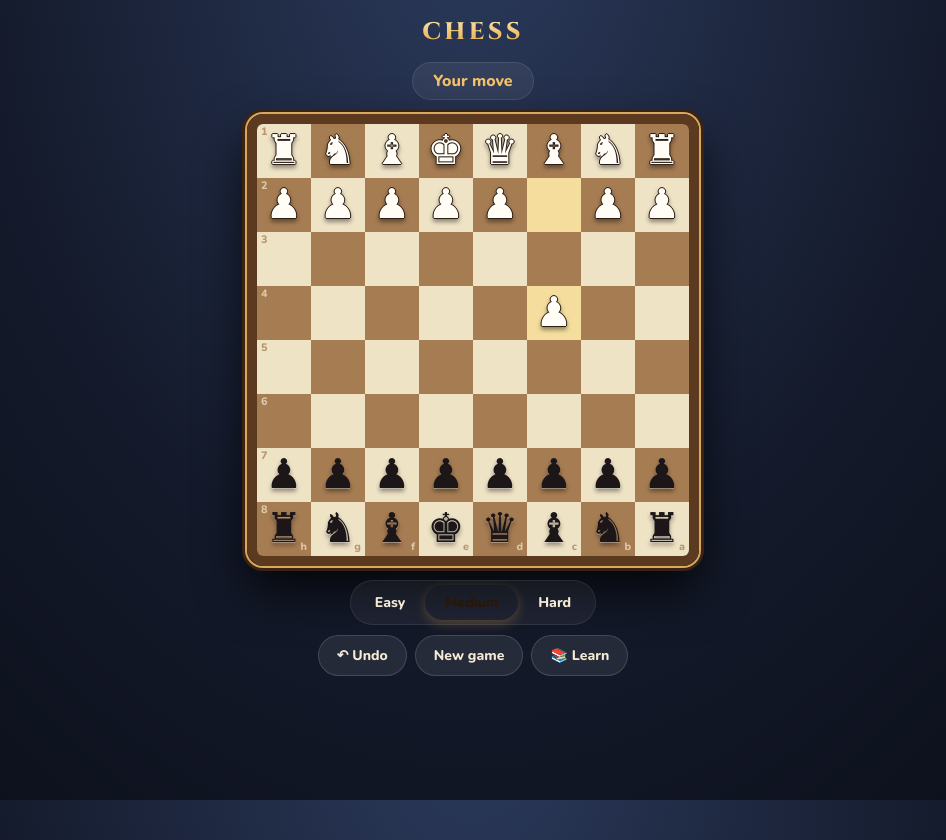
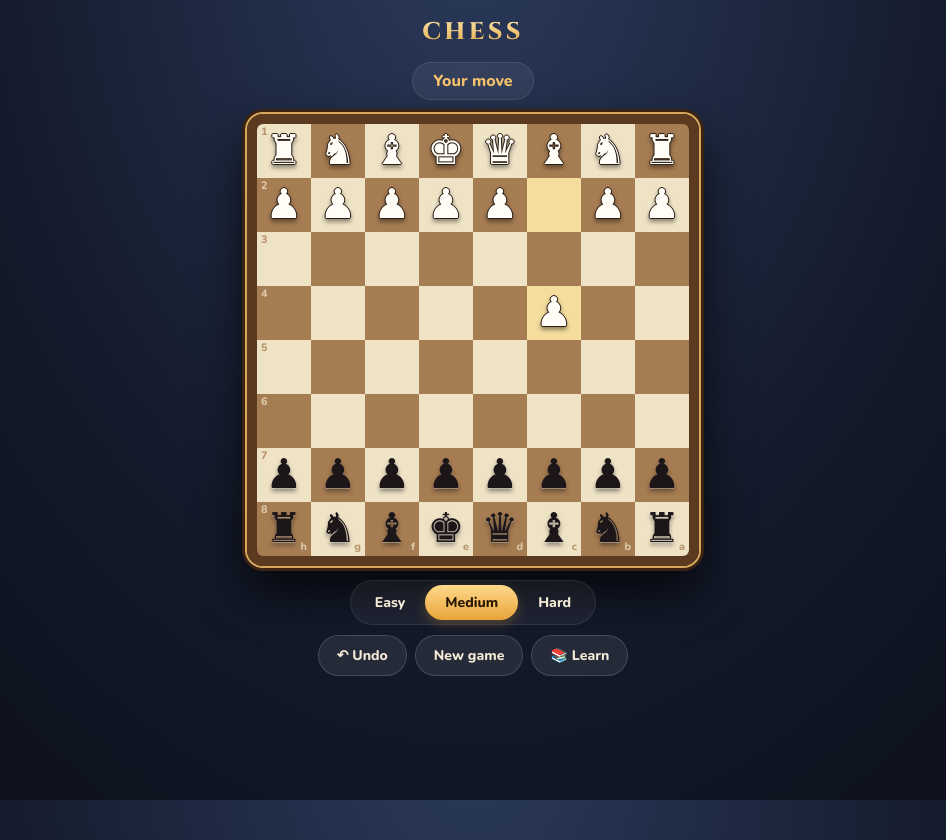
Before and after one commit to dev-himchita/dev-himchita.github.io, a plain HTML site: page chess.html in a window 1280 px wide. Shown: the whole page, without its empty margins (167-1113 px from the left). Drawn offline with nearby package versions, Linux system fonts and the light colour scheme.

Commit message:
Add files via upload

```diff
--- a/chess.html
+++ b/chess.html
@@ -13,7 +13,7 @@ body{min-height:100vh;background:radial-gradient(ellipse at 50% -10%,#2b3a5c 0%,
 h1{margin:2px 0 0;font:800 24px Cinzel,Georgia,serif;letter-spacing:.14em;text-transform:uppercase;background:linear-gradient(180deg,#ffe9b0,#e0a43f);-webkit-background-clip:text;background-clip:text;color:transparent}
 #status{min-height:20px;font-size:16px;font-weight:800;color:var(--gold);text-align:center;padding:7px 20px;border-radius:999px;background:#ffffff10;border:1px solid #ffffff18}
 #board{width:var(--bw);height:var(--bw);display:grid;grid-template-columns:repeat(8,minmax(0,1fr));grid-template-rows:repeat(8,minmax(0,1fr));border:10px solid #5b3a20;border-radius:16px;overflow:hidden;box-sizing:content-box;box-shadow:0 0 0 2px #d9a85f,0 0 0 5px #3a2312,0 24px 50px #000c,inset 0 0 18px #0008}
-.sq{position:relative;overflow:hidden;min-width:0;min-height:0;display:flex;align-items:center;justify-content:center;font-size:calc(var(--sq)*.76);line-height:1;cursor:pointer;user-select:none}
+.sq{position:relative;overflow:visible;min-width:0;min-height:0;display:flex;align-items:center;justify-content:center;font-size:calc(var(--sq)*.76);line-height:1;cursor:pointer;user-select:none}
 .sq.l{background:#efe3c6}.sq.d{background:#a67c52}
 .sq.last{box-shadow:inset 0 0 0 100px rgba(255,214,90,.38)}
 .sq.sel{box-shadow:inset 0 0 0 100px rgba(90,210,140,.5)}
@@ -26,15 +26,13 @@ h1{margin:2px 0 0;font:800 24px Cinzel,Georgia,serif;letter-spacing:.14em;text-t
 .w,.b{filter:drop-shadow(0 3px 2px #0006)}
 .w{color:#fffdf5;text-shadow:1px 0 #2a1d14,-1px 0 #2a1d14,0 1px #2a1d14,0 -1px #2a1d14}
 .b{color:#1d1618;text-shadow:0 1px 0 #fff5}
-.mv{animation:pop .28s ease-out}
-@keyframes pop{0%{transform:scale(1.35) translateY(-8%)}100%{transform:none}}
 #ctl{display:flex;flex-direction:column;gap:10px;align-items:center}
 #acts{display:flex;gap:8px;flex-wrap:wrap;justify-content:center}
 button{font:800 14px Nunito,system-ui,sans-serif;color:var(--ink);background:#ffffff14;border:1px solid #ffffff26;border-radius:999px;padding:10px 18px;cursor:pointer;transition:.2s}
 button:active{transform:scale(.96)}
 #seg{display:flex;padding:4px;background:#ffffff0d;border:1px solid #ffffff14;border-radius:999px}
 #seg button{background:none;border:none;padding:8px 20px}
-button.on{background:linear-gradient(180deg,#ffd98a,#e8a43a);color:#2a1704;box-shadow:0 4px 12px #e8a43a44}
+#seg button.on,button.on{background:linear-gradient(180deg,#ffd98a,#e8a43a);color:#2a1704;box-shadow:0 4px 12px #e8a43a44}
 #lcard{display:none;width:min(94vw,480px);box-sizing:border-box;text-align:center;font-size:15px;line-height:1.4;padding:16px;border-radius:20px;background:#ffffff0f;border:1px solid #ffffff1c}
 #lcard b{display:block;font:800 18px Cinzel,Georgia,serif;letter-spacing:.06em;color:var(--gold);margin-bottom:6px}#lcard p{margin:0 0 12px;opacity:.9}
 #lcard div{display:flex;gap:6px;justify-content:center;flex-wrap:wrap}
@@ -139,7 +137,7 @@ const L=[
 ];
 let prog={};try{prog=JSON.parse(localStorage.getItem('chessProg')||'{}')}catch(e){}
 /* UI */
-let S=start(),hist=[],last=null,sel=null,lv=2,busy=false,over=false,pend=null,me='w',pz=null,pdone=false,fb='';
+let anim=null,S=start(),hist=[],last=null,sel=null,lv=2,busy=false,over=false,pend=null,me='w',pz=null,pdone=false,fb='';
 const bd=document.getElementById('board'),stat=document.getElementById('status');
 function status(){if(pz!==null)return fb||('Find the best move for '+(me==='w'?'White':'Black'));const ms=legal(S),ck=inChk(S,S.turn);
  if(!ms.length){over=true;return ck?(S.turn===me?'Checkmate — I win!':'Checkmate — you win! 🎉'):'Stalemate — a draw.'}
@@ -152,12 +150,12 @@ function render(){
   if(last&&(i===last.f||i===last.t))d.classList.add('last');
   if(i===sel)d.classList.add('sel');if(i===ks)d.classList.add('chk');
   if(targets.some(m=>m.t===i)){d.classList.add('tg');if(S.b[i])d.classList.add('cp')}
-  const p=S.b[i];if(p){const s=document.createElement('span');s.className=col(p)+(last&&i===last.t?' mv':'');s.textContent=GL[p.toUpperCase()]+'\uFE0E';d.appendChild(s)}
+  const p=S.b[i];if(p){const s=document.createElement('span');s.className=col(p);if(anim&&last===anim&&i===anim.t){const a=anim,fk=j=>me==='w'?j:63-j,dx=(fk(a.f)&7)-(fk(a.t)&7),dy=(fk(a.f)>>3)-(fk(a.t)>>3);d.style.zIndex=5;s.animate([{transform:`translate(calc(var(--sq)*${dx}),calc(var(--sq)*${dy}))`},{transform:'none'}],{duration:280,easing:'cubic-bezier(.3,.7,.3,1)'})}s.textContent=GL[p.toUpperCase()]+'\uFE0E';d.appendChild(s)}
   if(k%8===0){const e=document.createElement('span');e.className='co r';e.textContent=8-r;d.appendChild(e)}
   if(k>=56){const e=document.createElement('span');e.className='co f';e.textContent='abcdefgh'[c];d.appendChild(e)}
   d.onclick=()=>click(i);bd.appendChild(d)}
  stat.textContent=status();
- for(let k=1;k<4;k++)document.getElementById('l'+k).classList.toggle('on',k===lv)}
+ for(let k=1;k<4;k++)document.getElementById('l'+k).classList.toggle('on',k===lv);anim=null}
 function click(i){
  if(busy||over||pend||pdone||S.turn!==me)return;
  const m=sel!=null&&legal(S).find(m=>m.f===sel&&m.t===i);
@@ -171,8 +169,8 @@ function askPromo(m){pend=m;popts.innerHTML='';
  promo.classList.add('show')}
 function closePromo(){pend=null;promo.classList.remove('show')}
 promo.onclick=e=>{if(e.target===promo)closePromo()};
-function engineMove(){busy=true;render();setTimeout(()=>{const a=pick(S,lv);busy=false;if(a){hist.push(S);S=app(S,a);last=a}render()},60)}
-function play(m){if(pz!==null){chk(m);return}hist.push(S);S=app(S,m);last=m;sel=null;render();
+function engineMove(){busy=true;stat.textContent=status();setTimeout(()=>{const a=pick(S,lv);busy=false;if(a){hist.push(S);S=app(S,a);last=a;anim=a}render()},340)}
+function play(m){anim=m;if(pz!==null){chk(m);return}hist.push(S);S=app(S,m);last=m;sel=null;render();
  if(!over&&S.turn!==me)engineMove()}
 const menu=document.getElementById('menu'),mbox=document.getElementById('mbox'),lc=document.body.classList,$=id=>document.getElementById(id);
 function openMenu(){mbox.innerHTML='';let cm=-1;
```
